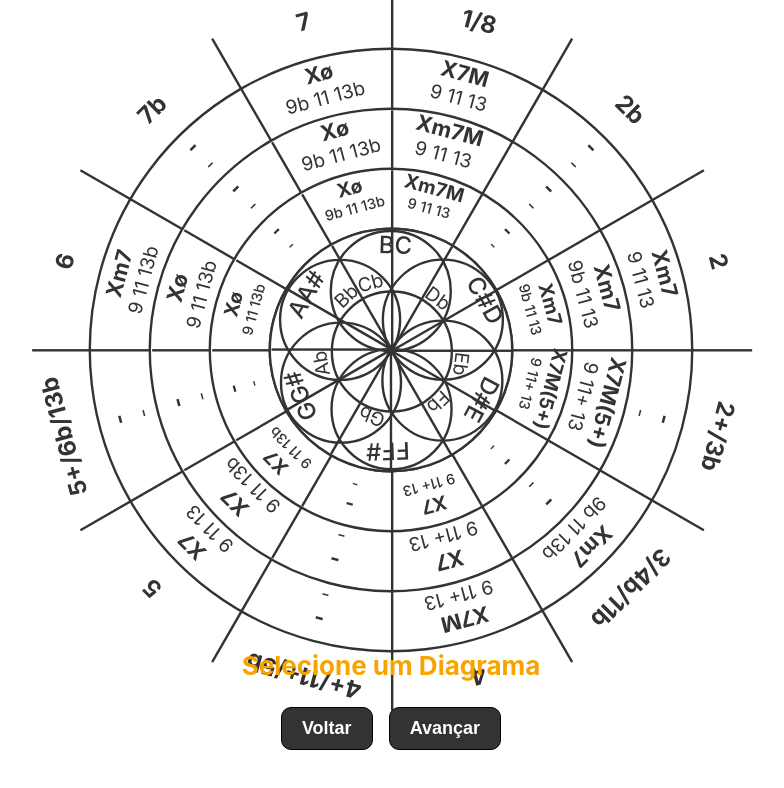
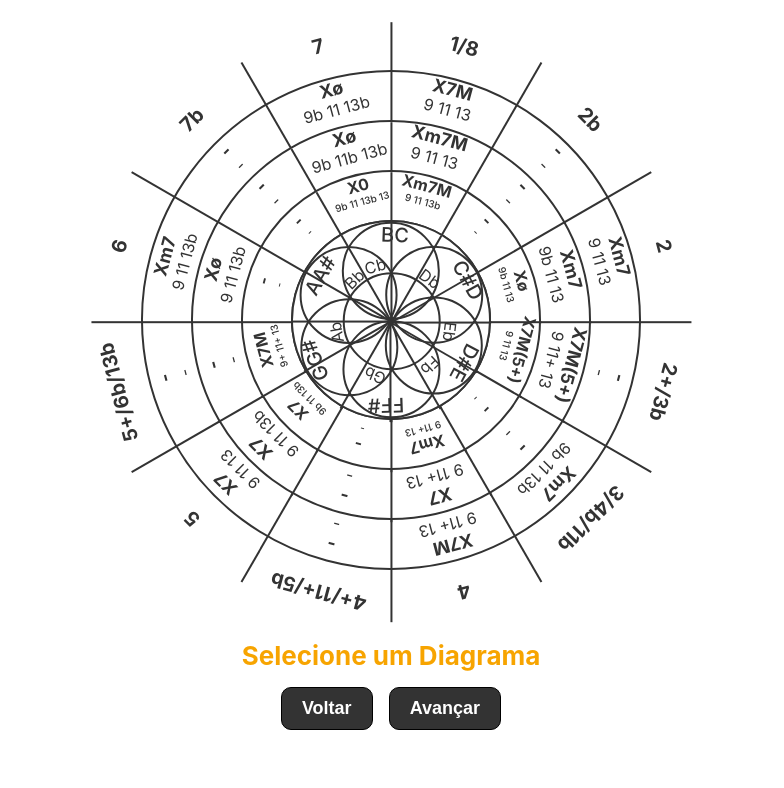
Before and after one commit to jm4rcos/my-app, a React (Create React App) app: page / in a window 1280 px wide. Shown: the top 788 px of the page, without its empty margins (249-1033 px from the left). Built offline with nearby package versions, Linux system fonts and the light colour scheme.

Commit message:
error fix

```diff
--- a/src/Diagrama1.js
+++ b/src/Diagrama1.js
@@ -5,7 +5,7 @@ const Container = styled.div`
   display: flex;
   align-items: center;
   justify-content: center;
-  position: absolute;
+  position: relative;
 
   cursor: pointer;
 
--- a/src/Diagrama3.js
+++ b/src/Diagrama3.js
@@ -75,7 +75,7 @@ const Diagrama3 = ({ action, selected, onSelect }) => {
     { label: "-", sub: "-", angle: 240 },
     { label: "Xø", sub: "9 11 13b", angle: 270 },
     { label: "-", sub: "-", angle: 300 },
-    { label: "Xø", sub: "9b 11 13b", angle: 330 },
+    { label: "Xø", sub: "9b 11b 13b", angle: 330 },
   ];
 
   return (
--- a/src/Diagrama4.js
+++ b/src/Diagrama4.js
@@ -45,8 +45,10 @@ const Title = styled.div`
   transform: ${(props) => `rotate(${props.angle + props.action}deg) translate(0px, -112px)`};
 
   & > span {
-    font-size: 12px;
+    font-size: 10px;
     font-weight: 500;
+    flex-shrink: 0;
+    flex-wrap: nowrap;
   }
 `;
 
@@ -63,18 +65,18 @@ const Separator = styled.div`
 
 const Diagrama4 = ({ action, selected, onSelect }) => {
   const line1 = [
-    { label: "Xm7M", sub: "9 11 13", angle: 0 },
+    { label: "Xm7M", sub: "9 11 13b", angle: 0 },
     { label: "-", sub: "-", angle: 30 },
-    { label: "Xm7", sub: "9b 11 13", angle: 60 },
-    { label: "X7M(5+)", sub: "9 11+ 13", angle: 90 },
+    { label: "Xø", sub: "9b 11 13", angle: 60 },
+    { label: "X7M(5+)", sub: "9 11 13", angle: 90 },
     { label: "-", sub: "-", angle: 120 },
-    { label: "X7", sub: "9 11+ 13", angle: 150 },
+    { label: "Xm7", sub: "9 11+ 13", angle: 150 },
     { label: "-", sub: "-", angle: 180 },
-    { label: "X7", sub: "9 11 13b", angle: 210 },
-    { label: "-", sub: "-", angle: 240 },
-    { label: "Xø", sub: "9 11 13b", angle: 270 },
+    { label: "X7", sub: "9b 11 13b", angle: 210 },
+    { label: "X7M", sub: "9+ 11+ 13", angle: 240 },
+    { label: "-", sub: "-", angle: 270 },
     { label: "-", sub: "-", angle: 300 },
-    { label: "Xø", sub: "9b 11 13b", angle: 330 },
+    { label: "X0", sub: "9b 11 13b 13", angle: 330 },
   ];
 
   return (
--- a/src/Diagrama5.js
+++ b/src/Diagrama5.js
@@ -127,13 +127,13 @@ const Diagrama5 = ({ action, selected, onSelect }) => {
     ]
 
     const subtexts = [
-        { label: "Bb", top: '20px', left: '21px', rotate: '-59deg' },
-        { label: "Cb", top: '12px', left: '29px', rotate: '-30deg' },
-        { label: "Db", top: '11px', left: '57.5px', rotate: '21deg' },
-        { label: "Eb", top: '35px', left: '75px', rotate: '82deg' },
-        { label: "Fb", top: '52.5px', left: '70px', rotate: '122deg' },
-        { label: "Gb", top: '66px', left: '44px', rotate: '187deg' },
-        { label: "Ab", top: '49.5px', left: '18px', rotate: '-115deg' }
+        { label: "Bb", top: '29px', left: '21px', rotate: '-59deg' },
+        { label: "Cb", top: '20px', left: '29px', rotate: '-30deg' },
+        { label: "Db", top: '19px', left: '56.5px', rotate: '21deg' },
+        { label: "Eb", top: '42px', left: '74px', rotate: '82deg' },
+        { label: "Fb", top: '61px', left: '69px', rotate: '122deg' },
+        { label: "Gb", top: '73px', left: '43px', rotate: '187deg' },
+        { label: "Ab", top: '57px', left: '19px', rotate: '-115deg' }
     ]
 
     return (
--- a/src/index.css
+++ b/src/index.css
@@ -9,6 +9,12 @@ body {
   width: 100%;
 }
 
+* {
+  margin: 0;
+  padding: 0;
+  box-sizing: border-box;
+}
+
 code {
   font-family: source-code-pro, Menlo, Monaco, Consolas, 'Courier New',
     monospace;
--- a/src/style.js
+++ b/src/style.js
@@ -1,14 +1,15 @@
 import styled from "styled-components";
 
 export const Container = styled.div`
-    height: 100vh;;
+    height: 100vh;
     width: 100%;
     display: flex;
-    justify-content: center;
     align-items: center;
+    justify-content: space-evenly;
+
+    flex-direction: column;
 
     position: relative;
-
     overflow: hidden;
 `;
 
@@ -24,30 +25,38 @@ export const Button = styled.button`
 `
 
 export const DiagramContainer = styled.div`
- height: 100vh;
+   @media (max-width: 600px) {
+       transform: rotate(15deg) scale(0.8);
+   }
+
+   @media (max-width: 460px) {
+       transform: rotate(15deg) scale(0.7);
+   }
+
+    height: 100%;
+    max-height: 500px;
     width: 100%;
+
     display: flex;
     justify-content: center;
     align-items: center;
 
     position: relative;
-    transform: rotate(15deg) scale(1.2);
-    top: -50px;
+    transform: rotate(15deg);
 `
 
 export const ActionContainer = styled.div`
-    position: absolute;
     display: flex;
     flex-direction: column;
     justify-content: center;
     text-align: center;
-    bottom: 50px;
 
     > div {
         display: flex;
         align-items: center;
         justify-content: center;
         gap: 1rem;
+        margin-top: 1rem;
     }
 `
 
```
Also changed, not shown: src/style.css (deleted, +0 -135 lines), 1 other file (tests, documents, lock files or other folders).
